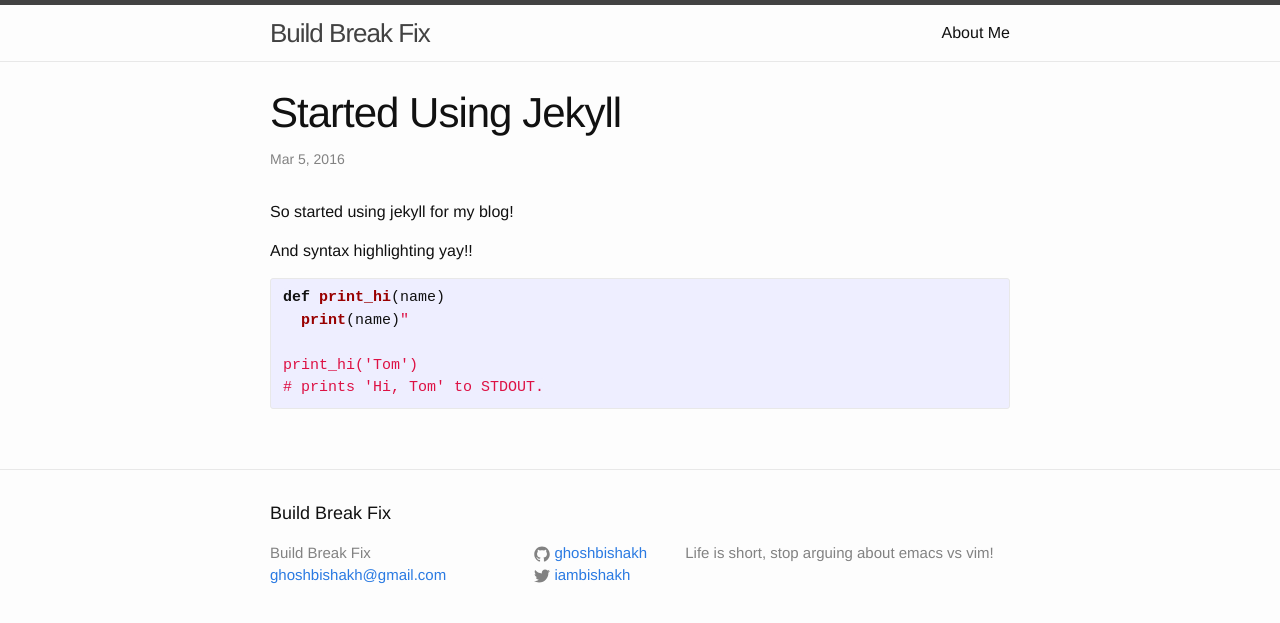
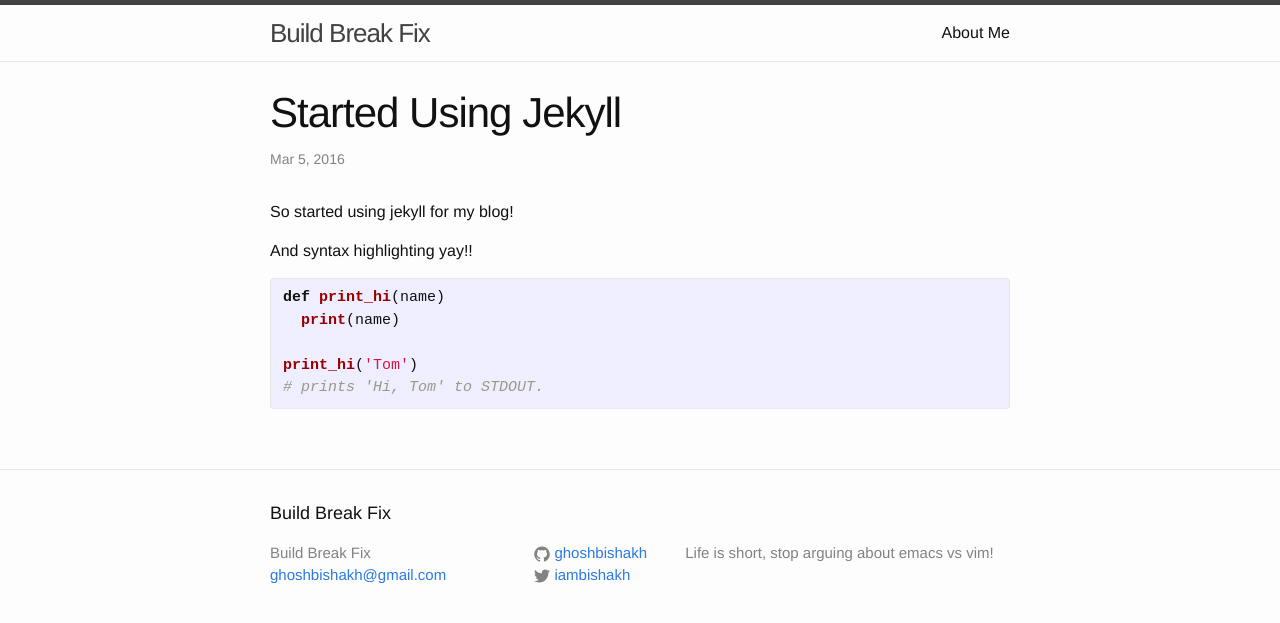
Before and after one commit to ghoshbishakh/blog, a Jekyll site: the page built from _posts/2016-03-05-started-using-jekyll.markdown, in a window 1280 px wide. Shown: the top 623 px of the page. Built offline with Jekyll 4.4.1, drawn with Linux system fonts in a browser that asks for light colours.

Commit message:
Updated Site

```diff
--- a/_posts/2016-03-05-started-using-jekyll.markdown
+++ b/_posts/2016-03-05-started-using-jekyll.markdown
@@ -10,7 +10,7 @@ And syntax highlighting yay!!
 
 {% highlight python %}
 def print_hi(name)
-  print(name)"
+  print(name)
 
 print_hi('Tom')
 # prints 'Hi, Tom' to STDOUT.
```
